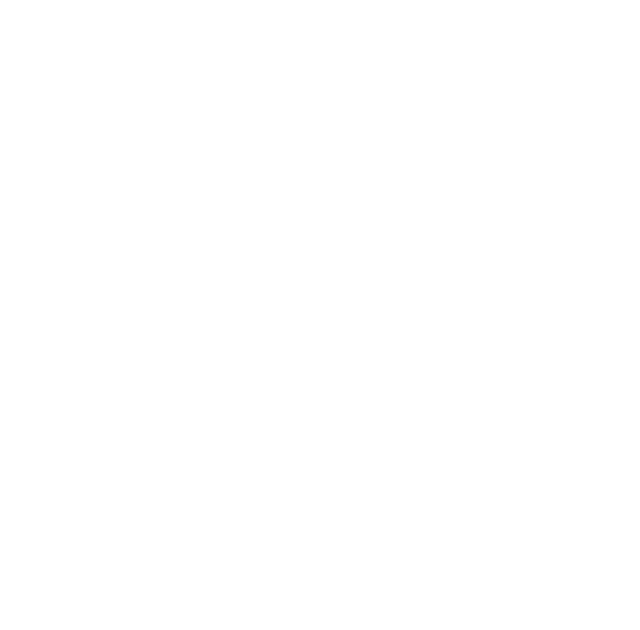
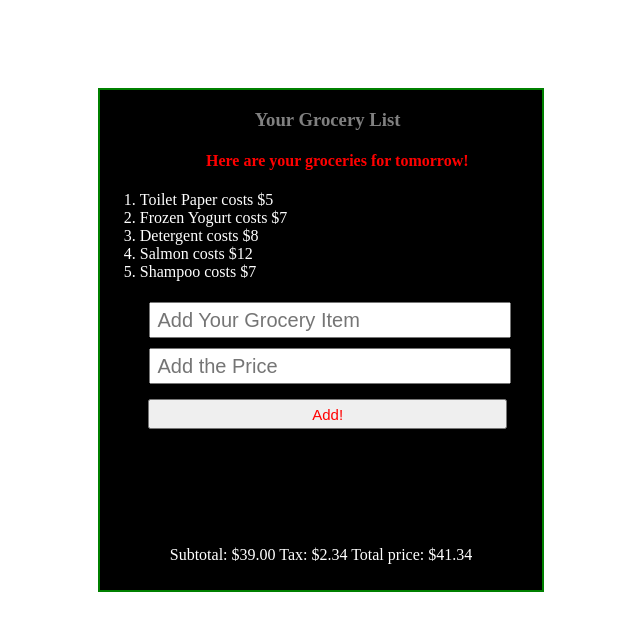
Before and after one commit to chchow22/chow_lab8, a plain HTML site: page index.html in a window 1280 px wide. Shown: the whole page, without its empty margins (321-961 px from the left). Drawn offline with Linux system fonts and the light colour scheme.

Commit message:
second commit

```diff
--- a/index.html
+++ b/index.html
@@ -1,8 +1,34 @@
 <!DOCTYPE html>
 <html>
 	<head>
-		<script src="shoppingList.js"></script>
+		<link rel = "stylesheet" type = "text/css" href = "style.css"/>
 	</head>
 	<body>
+		<div class = "container" id = "bigContainer">
+			<h3> Your Grocery List </h3>
+			<div class = "message">
+				<h4> Here are your groceries for tomorrow! </h4>
+			</div>
+
+			<div class = "listContainer">
+				<ol id = "grocery">
+
+				</ol>
+
+			</div>
+
+			<div class = "addingContainer">
+				<input type="text" id = "newGrocery" placeholder= " Add Your Grocery Item">
+				<br>
+				<input type="text" id = "newPrice" placeholder= " Add the Price">
+			</div>
+			<button type = "button" id = "addButton" onClick = "addToList()"> Add! </button>
+
+			<div class = "totalContainer">
+				<p id = "total"> Total: $23 </p>
+			</div>
+		</div>
+
+		<script src="shoppingList.js"></script>
 	</body>
 </html>
--- a/shoppingList.js
+++ b/shoppingList.js
@@ -6,22 +6,8 @@ shampoo = {name: "Shampoo", price: 7};
 
 groceryArray = [toiletPaper, frozenYogurt, detergent, salmon, shampoo];
 
-var subTotal = 0;
-var taxTotal = 0;
-groceryArray.forEach(function(item) {
-	console.log("Item name: " + item.name);
-	console.log("Item price ($): " + item.price);
-	subTotal += item.price;
-	taxTotal += item.price * 0.06;
-});
 
 
-console.log("");
-console.log("Tax: $" + taxTotal);
-console.log("Subtotal: $" + subTotal);
-
-var total = subTotal + taxTotal;
-console.log("Total price: $" + total);
 
 
 
@@ -32,3 +18,47 @@ function makeArray(start, end) {
 	}
 	return longArray;
 }
+
+initList();
+function initList() {
+	var groceryList = document.getElementById("grocery");
+	for (var i = 0; i < groceryArray.length; i++) {
+		var listItem = document.createElement("li");
+		listItem.innerText = groceryArray[i].name + " costs $" + groceryArray[i].price;
+		groceryList.appendChild(listItem);
+	}
+	updateTotal();
+}
+
+function addToList() {
+	var itemName = document.getElementById("newGrocery").value;
+	var priceNum = document.getElementById("newPrice").value;
+	groceryArray.push({name: itemName, price: priceNum});
+	var groceryList = document.getElementById("grocery");
+	var listItem = document.createElement("li");
+	listItem.innerText = itemName + " costs $" + priceNum;
+	groceryList.appendChild(listItem);
+	updateTotal();
+}
+
+function updateTotal() {
+	var subTotal = 0;
+	var taxTotal = 0;
+	groceryArray.forEach(function(item) {
+		console.log("Item name: " + item.name);
+		console.log("Item price ($): " + item.price);
+		subTotal += item.price * 1;
+		taxTotal += item.price * 0.06;
+	});
+
+	console.log("");
+	console.log("Tax: $" + taxTotal);
+	console.log("Subtotal: $" + subTotal);
+
+	var total = subTotal + taxTotal;
+	console.log("Total price: $" + total);
+
+	var totalDisplay = document.getElementById("total");
+
+	totalDisplay.innerText = "Subtotal: $" + subTotal.toFixed(2) + "  Tax: $" + taxTotal.toFixed(2) + "  Total price: $" + total.toFixed(2);
+}
--- /dev/null
+++ b/style.css
@@ -0,0 +1,59 @@
+.container {
+	background-color: black;
+	border-width: 2px;
+	border-color: green;
+	border-style: solid;
+	width: 35%;
+	height: 500px;
+	position: relative;
+	left: 32.5%;
+	top: 80px;
+}
+
+.listContainer {
+	color: white;
+}
+
+.totalContainer {
+	position: absolute;
+	left: 0;
+	bottom: 10px;
+	text-align: center;
+	width: 100%;
+}
+
+#addButton {
+	color: red;
+	position: relative;
+	left: 11%;
+	top: 10px;
+	width: 81%;
+	height: 30px;
+	font-size: 15px;
+}
+
+h3 {
+	color: grey;
+	position: relative;
+	left: 35%;
+}
+
+h4 {
+	color: red;
+	position: relative;
+	left: 24%;
+}
+
+p {
+	color: white;
+	position: relative;
+}
+
+input {
+	position: relative;
+	left: 10%;
+	width: 80%;
+	height: 30px;
+	margin: 5px;
+	font-size: 20px;
+}
```
